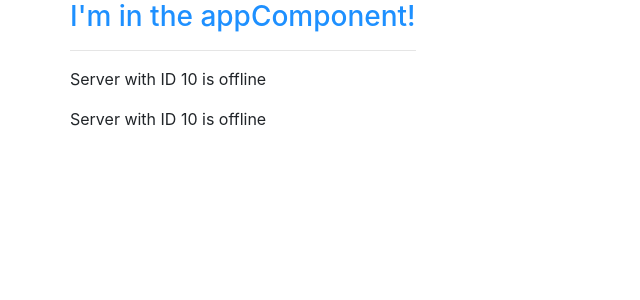
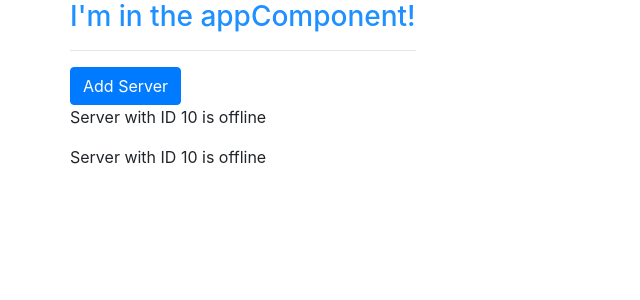
Before and after one commit to reggmack/Angular-App-From-Scratch, an Angular app: page / in a window 1280 px wide. Shown: the top 300 px of the page, without its empty margins (0-640 px from the left). Built offline with nearby package versions, Linux system fonts and the light colour scheme.

Commit message:
Property Binding
Property Binding

```diff
--- a/src/app/servers/servers.component.html
+++ b/src/app/servers/servers.component.html
@@ -1,2 +1,3 @@
+<button class="btn btn-primary" [disabled]="!allowNewServer">Add Server</button>
 <app-server></app-server>
 <app-server></app-server>
--- a/src/app/servers/servers.component.ts
+++ b/src/app/servers/servers.component.ts
@@ -3,14 +3,21 @@
 @Component({
   // selector: '[app-servers]',
   selector: '.app-servers',
-  template: `
+ /*  template: `
     <app-server></app-server>
-    <app-server></app-server>`,
+    <app-server></app-server>`, */
+    templateUrl: './servers.component.html',
   styleUrls: ['./servers.component.css']
 })
 export class ServersComponent implements OnInit {
 
-  constructor() { }
+  allowNewServer = false;
+
+  constructor() {
+    setTimeout(() => {
+      this.allowNewServer = true;
+    }, 2000)
+  }
 
   ngOnInit() {
   }
```
